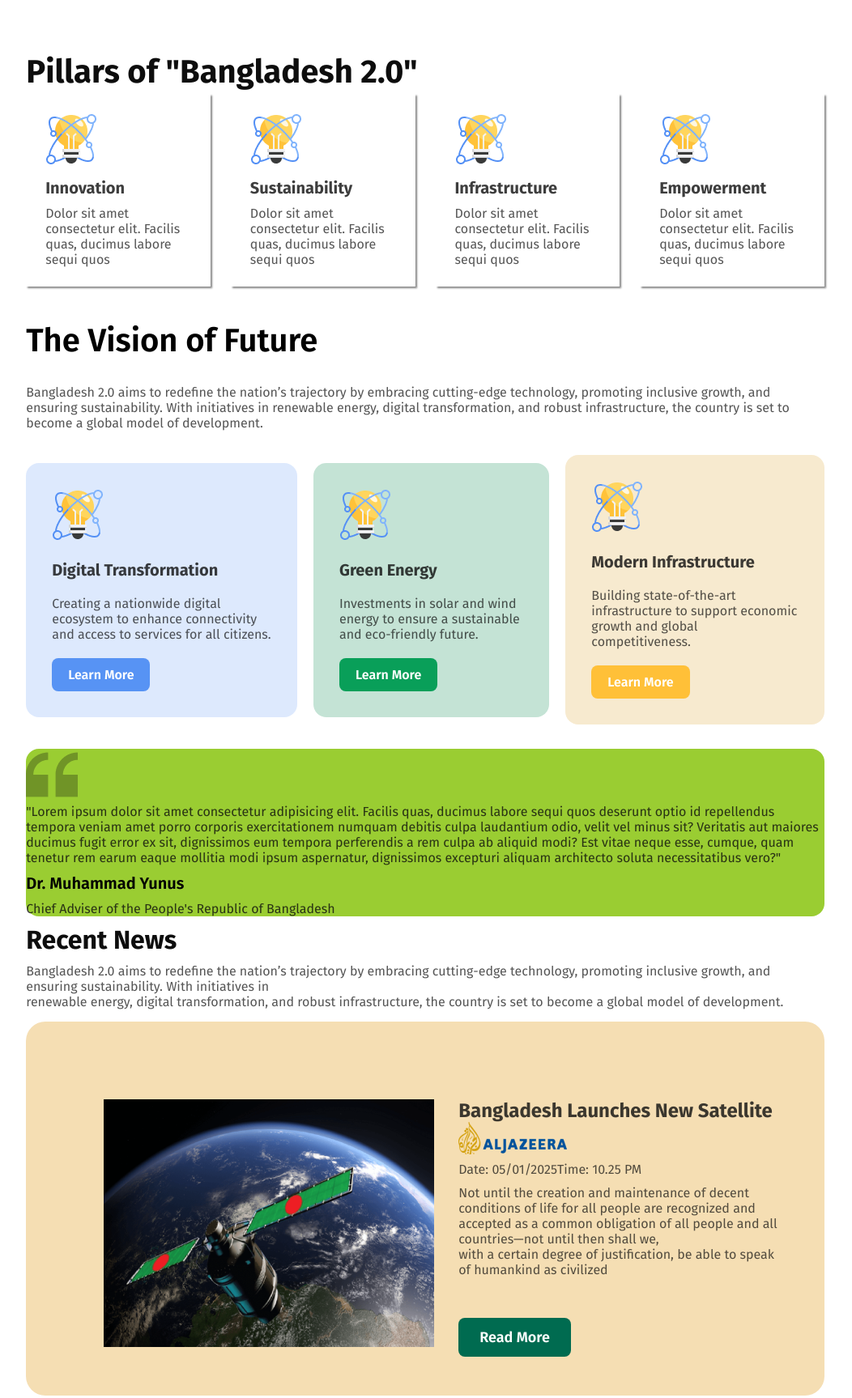
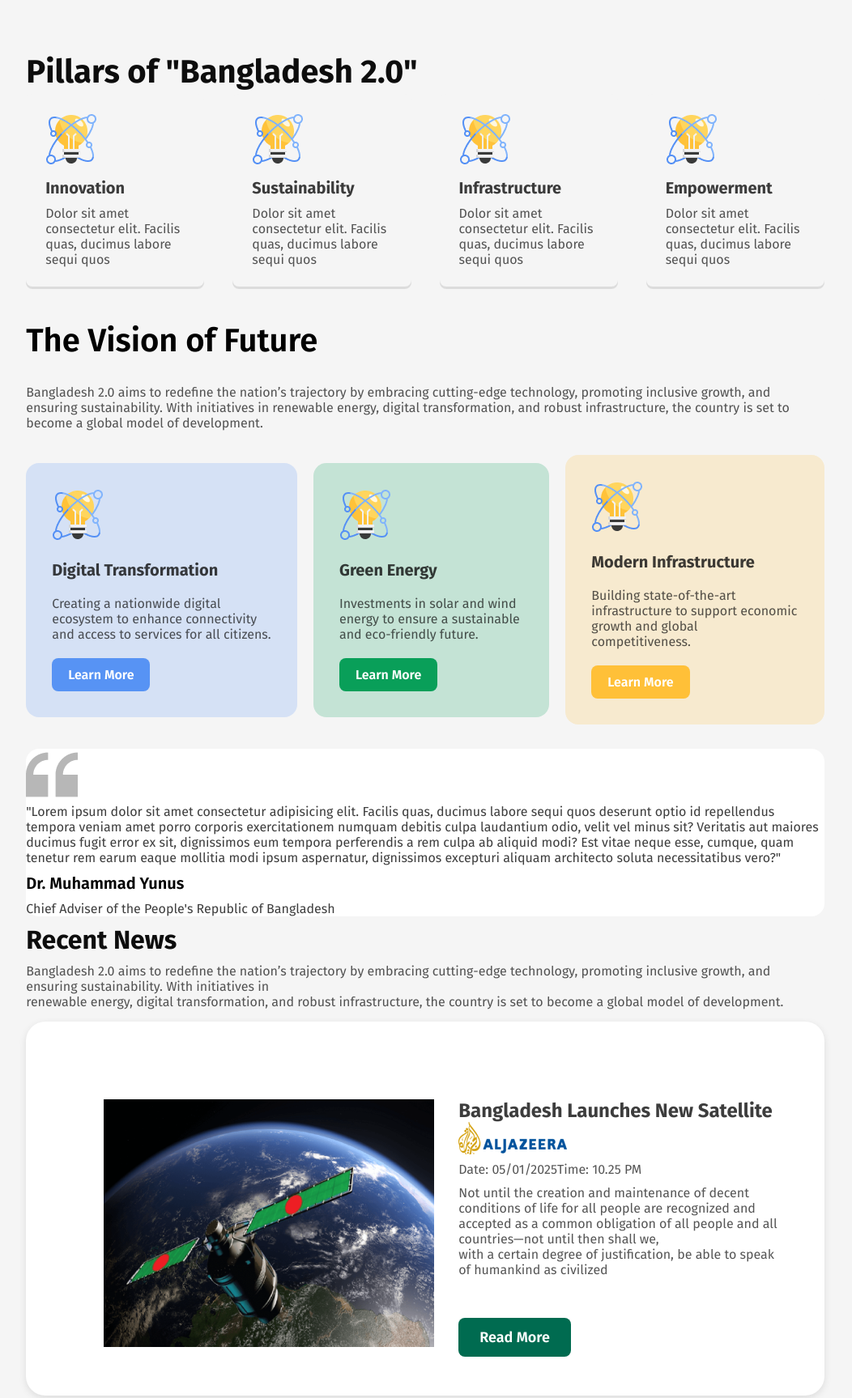
Before and after one commit to rukaiyatasnim/BANGLADESH-2.0, a plain HTML site: page index.html in a window 1280 px wide. Shown: the part 857-2584 px from the top of the page at 81% size, without its empty margins (115-1167 px from the left). Drawn offline with Linux system fonts and the light colour scheme; a web font is replaced by a local one.

Commit message:
Fixing Colors

```diff
--- a/style.css
+++ b/style.css
@@ -6,7 +6,7 @@
   padding: 0;
   font-family: fira sans;
 }
-.body {
+body {
   background-color: #f5f5f5;
 }
 
@@ -117,17 +117,17 @@
   display: flex;
   justify-content: center;
   align-items: center;
-  gap: 25px;
-  background-color: white;
-  border: 2px solid (0, 0%, 5%, 0.15);
-  border-radius: 8px;
+  gap: 35px;
 }
 .pillar1,
 .pillar2,
 .pillar3,
 .pillar4 {
   padding: 24px;
-  box-shadow: 2px 2px 2px #888888;
+  box-shadow: 0 3px 0px rgb(0 0 0 / 0.1);
+  background-color: #f5f5f5;
+  border: 2px solid (0, 0%, 5%, 0.7);
+  border-radius: 8px;
 }
 
 /* The Vision of Future Part Start */
@@ -203,7 +203,7 @@
   margin-top: 30px;
   padding: 48px, 24px, 48px, 24px;
   border-radius: 16px;
-  background-color: yellowgreen;
+  background-color: white;
 }
 
 .quote-text {
@@ -247,7 +247,9 @@
   margin-top: 15px;
   border-radius: 24px;
   padding: 48px;
-  background-color: wheat;
+  background-color: hsla(0, 0%, 101%, 1);
+  box-shadow: 0 3px 10px rgb(0 0 0 / 0.1);
+
   display: flex;
   gap: 30px;
 }
@@ -364,6 +366,10 @@
   text-align: center;
   padding: 18px 40px;
 }
+.main-head-newsletter {
+  display: flex;
+  justify-content: center;
+}
 .header-newsletter {
   font-family: 40px;
   font-weight: 700;
@@ -379,14 +385,14 @@
 }
 .letter-input {
   margin-top: 60px;
-  margin-left: 220px;
+  margin-left: 200px;
   border: none;
   border-top-left-radius: 8px;
   border-bottom-left-radius: 8px;
   padding: 18px, 40px, 18px, 40px;
   width: 600px;
   height: 55px;
-  text-align: start;
+  text-align: center;
   font-weight: 400;
   font-size: 16px;
 }
```
Also changed, not shown: index.html (+2 -2 lines).
